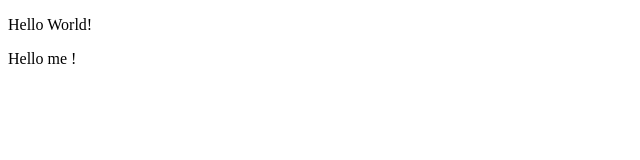
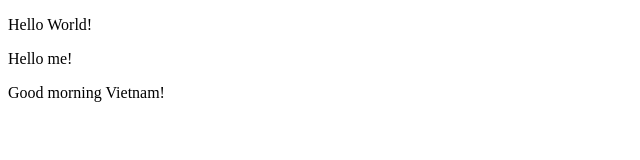
Before and after one commit to jfchretien/jfchretien..github.io, a plain HTML site: page index.html in a window 1280 px wide. Shown: the whole page, without its empty margins (0-640 px from the left). Drawn offline with Linux system fonts and the light colour scheme.

Commit message:
Et tagazoo !

```diff
--- a/index.html
+++ b/index.html
@@ -8,7 +8,8 @@
 
 <body>
 <p>Hello World!</p>
-<p>Hello me !</p>
+<p>Hello me!</p>
+<p>Good morning Vietnam!</p>
 </body>
 
 </html>
```
